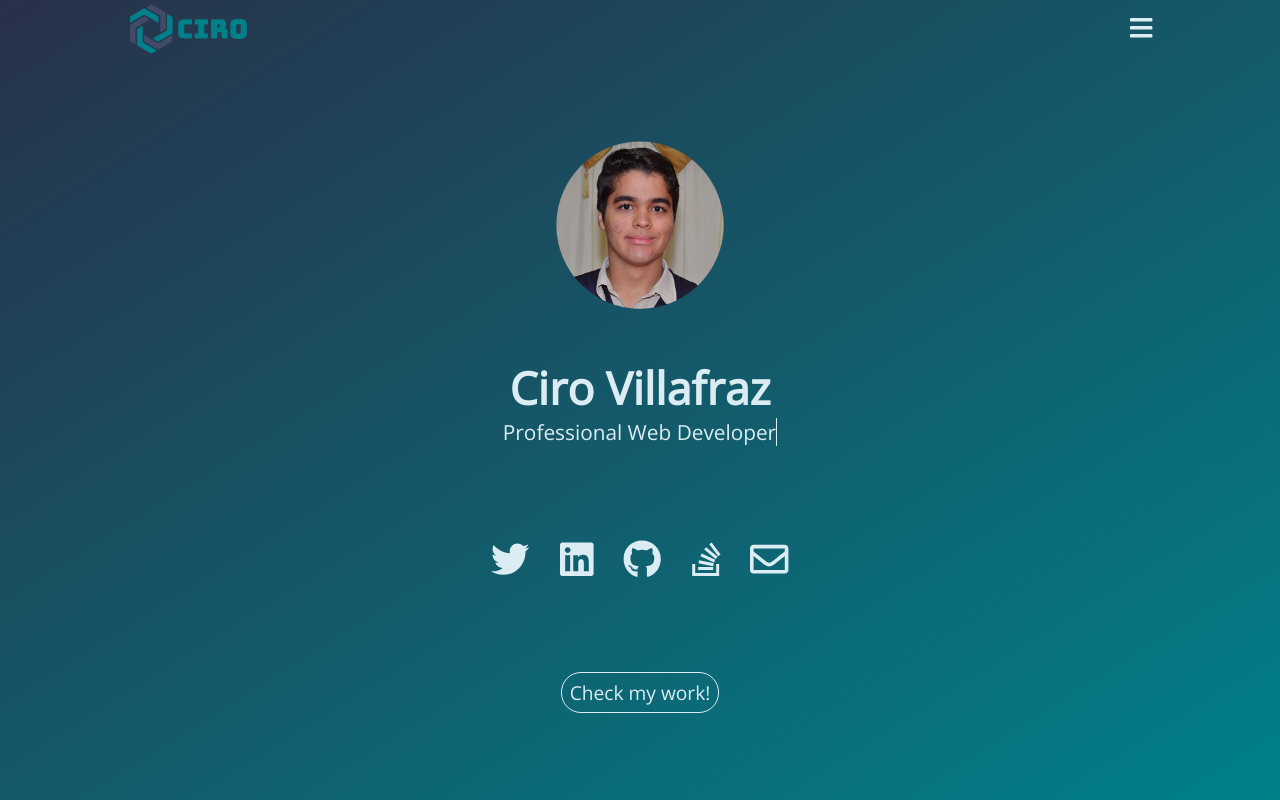
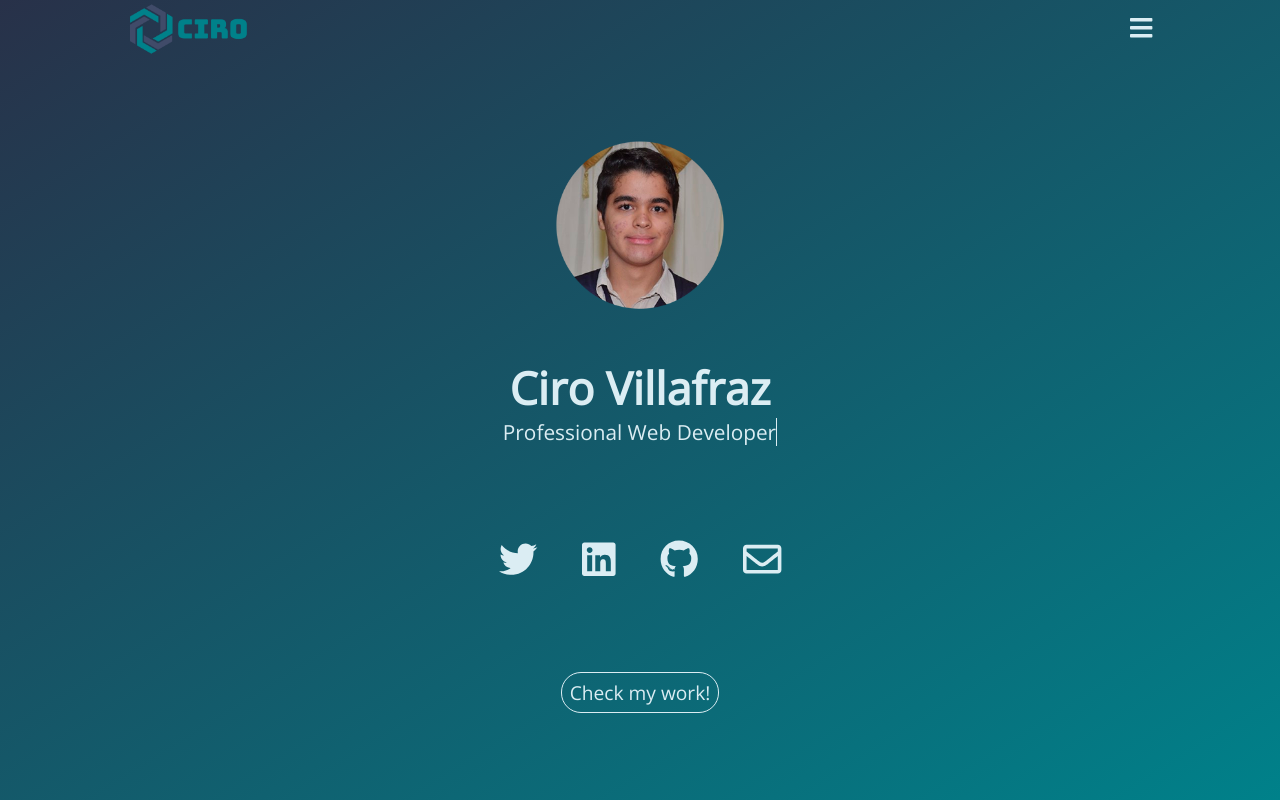
Before and after one commit to cvillafraz/Cirovcom, a React (Create React App) app: page / in a window 1280 px wide. Built offline with nearby package versions, Linux system fonts and the light colour scheme.

Commit message:
Remove stack overflow icon

```diff
--- a/src/components/Home.tsx
+++ b/src/components/Home.tsx
@@ -116,14 +116,6 @@ class Home extends Component<any, IState> {
               >
                 <FontAwesomeIcon icon={["fab", "github"]} />
               </a>
-              <a
-                href="https://es.stackoverflow.com/users/103373/c-villafraz?tab=profile"
-                target="_blank"
-                item-prop="url"
-                aria-label="stack overflow"
-              >
-                <FontAwesomeIcon icon={["fab", "stack-overflow"]} />
-              </a>
               <a onClick={this.handleModal}>
                 <FontAwesomeIcon icon={["far", "envelope"]} />
               </a>
```
